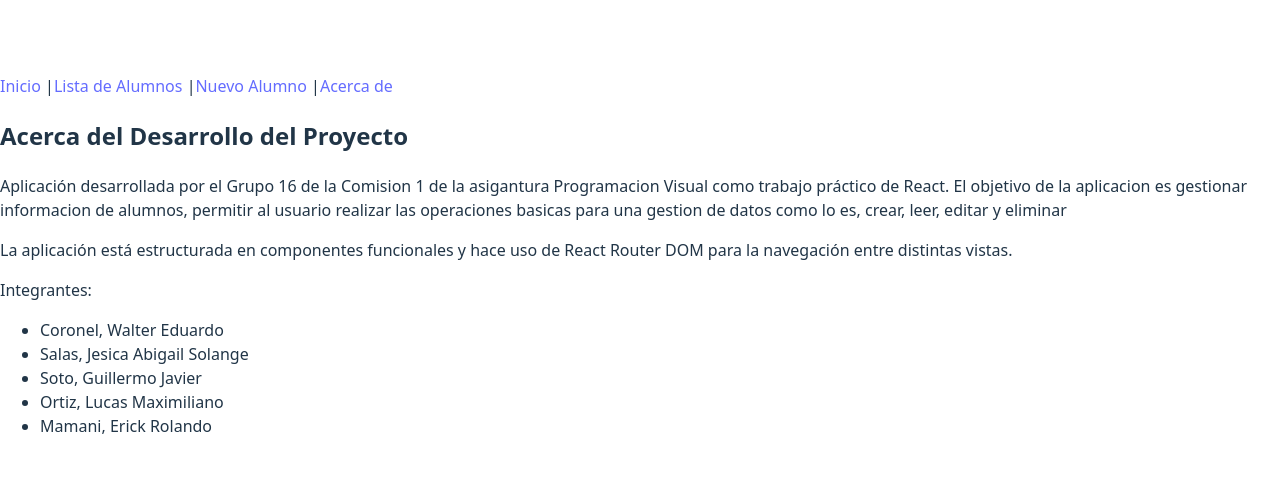
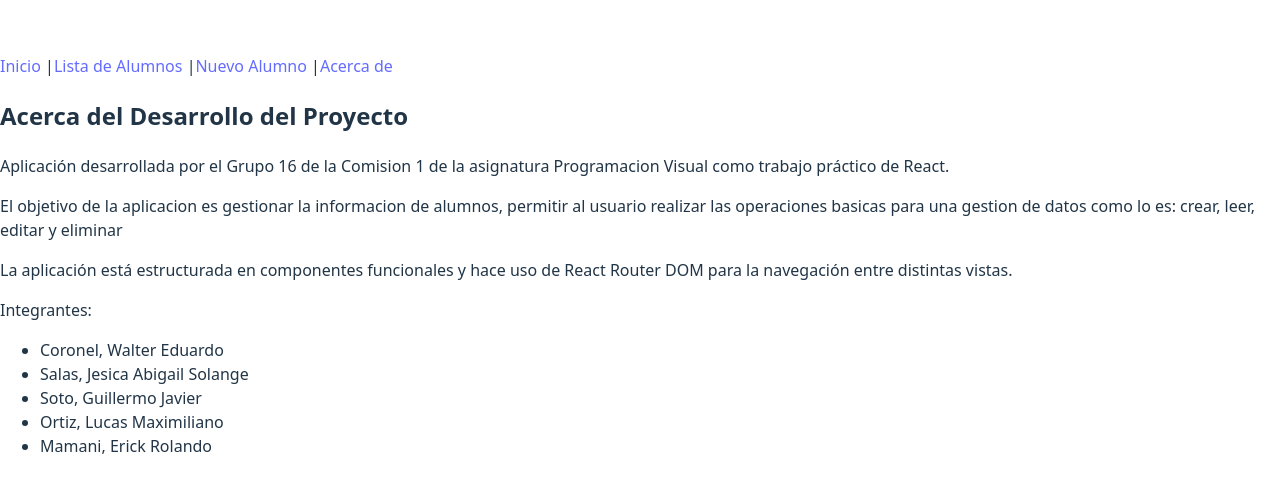
Before and after one commit to waltopo/pv_tp5_grupo16, a React (Vite) app in the folder demo-react-router/: page /acerca in a window 1280 px wide. Shown: the part 136-628 px from the top of the page. Built offline with nearby package versions, Linux system fonts and the light colour scheme.

Commit message:
Correcion de parrafos[AcercaDe.jsx][MamaniErick]

```diff
--- a/demo-react-router/src/pages/AcercaDe.jsx
+++ b/demo-react-router/src/pages/AcercaDe.jsx
@@ -2,9 +2,10 @@ export default function AcercaDe() {
   return (
     <div>
       <h2>Acerca del Desarrollo del Proyecto</h2>
-      <p>Aplicación desarrollada por el Grupo 16 de la Comision 1 de la asigantura Programacion
-        Visual como trabajo práctico de React. El objetivo de la aplicacion es gestionar informacion de alumnos, permitir al usuario realizar las operaciones
-        basicas para una gestion de datos como lo es, crear, leer, editar y eliminar</p>
+      <p>Aplicación desarrollada por el Grupo 16 de la Comision 1 de la asignatura Programacion
+        Visual como trabajo práctico de React.</p>
+      <p>El objetivo de la aplicacion es gestionar la informacion de alumnos, permitir al usuario realizar las operaciones
+        basicas para una gestion de datos como lo es: crear, leer, editar y eliminar</p>
       <p>La aplicación está estructurada en componentes funcionales y hace uso de React Router DOM para la navegación entre distintas vistas.</p>
       <p>Integrantes:</p>
       <ul>
```
